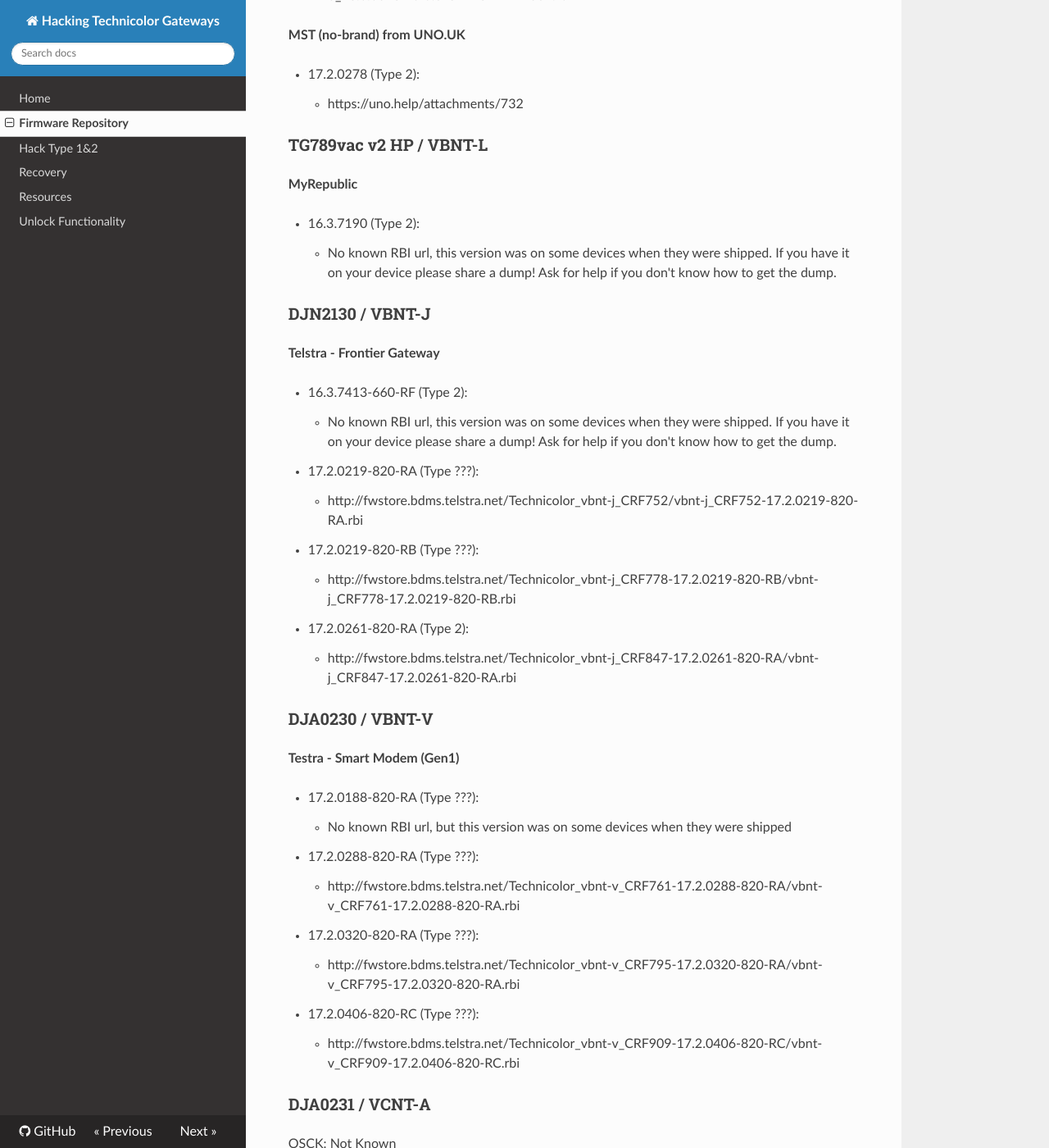
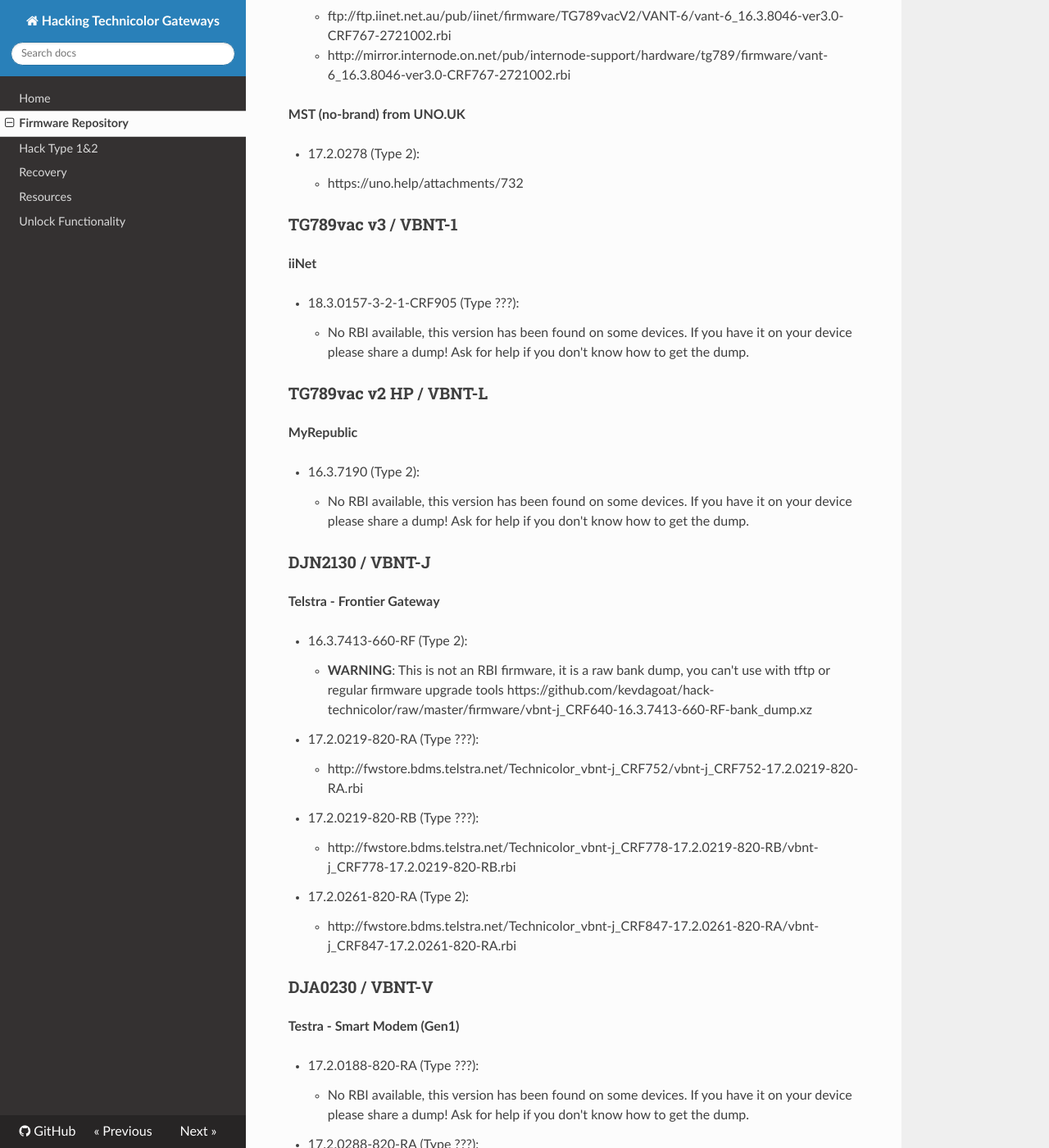
Before and after one commit to hack-technicolor/hack-technicolor, an MkDocs documentation site: the page built from docs/Firmware Repository.md, in a window 1280 px wide and 1400 px high, scrolled down 4067 px. Shown: the whole window at 82% size. Built offline with MkDocs 1.6.1, drawn with Linux system fonts in a browser that asks for light colours; nearby versions of some CDN libraries; some of the changed text lies outside the part shown.

Commit message:
Update Firmware Repository.md

````diff
--- a/docs/Firmware Repository.md
+++ b/docs/Firmware Repository.md
@@ -3,11 +3,11 @@
 
 If you find another firmware for a Technicolor modem, please post it here! Keep an eye on your formatting, follow everyone else's!
 
-### Creating Firmware URL's
+### Guessing Firmware URL's
 
-Stock bootloader allows TFTP flashing only with the correct firmware for the hardware board mnemonic version (something like XXXX-X).
+Stock bootloader allows TFTP flashing only with the correct RBI firmware file for the hardware board mnemonic version (something like XXXX-X).
 
-Firmware filename pattern is ISP specific. As you can see from below links, it is often constructed by combining:
+Firmware filename pattern is ISP specific, so the first thing to do is to find another known one from the same ISP to get a better idea of how it should look like. As you can see from below links, it is often constructed by combining:
 
 Product Vendor + **Hardware** + CRF + **Firmware**
 
@@ -29,7 +29,10 @@
 option CONF_VERSION 'CRF483'
 ...
 ```
-Once you have created it please post it here!
+
+The ISP may have customized firmware version numbers to match their own versioning scheme. If so, check the contents of `/rom/etc/config/versioncusto`.
+
+Once you have guessed it please post it here!
 
 Newer firmware images are often encrypted with a board-specific AES-128 (thus symmetric) key, called OSCK. When flashing via either TFTP or web interface it first decrypt the RBI payload and then flash its contents into one of the internal "banks".
 
@@ -67,11 +70,9 @@
 
 
 
-
 - 17.2.0213-820-RB (Type 1):
 
    - http://fwstore.bdms.telstra.net/Technicolor_vant-y_CRF779-17.2.0213-820-RB/vant-y_CRF779-17.2.0213-820-RB.rbi
-
 
 
 
@@ -85,7 +86,7 @@
 
 **Telstra - Gateway Max**
 
-- 15.18.6052-420-RA (Type ?):
+- 15.18.6052-420-RA (Type ???):
 
     - http://fwstore.bdms.telstra.net/Technicolor_vant-f_CRF363-15.18.6052-420-RA/vant-f_CRF363-15.18.6052-420-RA.rbi
 
@@ -153,32 +154,32 @@
 
     - https://uno.help/attachments/690
 
+
+
+
 ### TG1 / VANT-5
 
 **iiNet & Internode**
 
-- 15.32.1509-ver1.4 (Type ?):
+- 15.32.1509-ver1.4 (Type ???):
 
     - ftp://ftp.iinet.net.au/pub/iinet/firmware/TG-1/VANT-5/vant-5-15.32.1509-ver1.4-CRF434-1049003.rbi
 
 
 
-
-- 15.53.6627-ver1.6 (Type ?):
+- 15.53.6627-ver1.6 (Type ???):
 
     - ftp://ftp.iinet.net.au/pub/iinet/firmware/TG-1/VANT-5/vant-5_15.53.6627-ver1.6-CRF509-1729006.rbi
 
 
 
-
-- 15.53.7004-ver1.7.1 (Type ?):
+- 15.53.7004-ver1.7.1 (Type ???):
 
     - ftp://ftp.iinet.net.au/pub/iinet/firmware/TG-1/VANT-5/vant-5_15.53.7004-ver1.7.1-CRF557-1721003.rbi
 
 
 
-
-- 15.53.8141-ver1.9.0 (Type ?):
+- 15.53.8141-ver1.9.0 (Type ???):
 
     - ftp://ftp.iinet.net.au/pub/iinet/firmware/TG-1/VANT-5/vant-5_15.53.8141-ver1.9.0-CRF775-1721002.rbi
 
@@ -211,8 +212,8 @@
 
      - ftp://ftp.iinet.net.au/pub/iinet/firmware/TG789vacV2/VANT-6/vant-6_16.3.8046-ver3.0-CRF767-2721002.rbi
 
+     - http://mirror.internode.on.net/pub/internode-support/hardware/tg789/firmware/vant-6_16.3.8046-ver3.0-CRF767-2721002.rbi
 
-     - http://mirror.internode.on.net/pub/internode-support/hardware/tg789/firmware/vant-6_16.3.8046-ver3.0-CRF767-2721002.rbi
 
 
 **MST (no-brand) from UNO.UK**
@@ -224,13 +225,23 @@
 
 
 
+### TG789vac v3 / VBNT-1
+
+**iiNet**
+
+- 18.3.0157-3-2-1-CRF905 (Type ???):
+
+    - No RBI available, this version has been found on some devices. If you have it on your device please share a dump! Ask for help if you don't know how to get the dump.
+
+
+
 ### TG789vac v2 HP / VBNT-L
 
 **MyRepublic**
 
 - 16.3.7190 (Type 2):
 
-    - No known RBI url, this version was on some devices when they were shipped. If you have it on your device please share a dump! Ask for help if you don't know how to get the dump.
+    - No RBI available, this version has been found on some devices. If you have it on your device please share a dump! Ask for help if you don't know how to get the dump.
 
 
 
@@ -240,7 +251,9 @@
 
 - 16.3.7413-660-RF (Type 2):
 
-    - No known RBI url, this version was on some devices when they were shipped. If you have it on your device please share a dump! Ask for help if you don't know how to get the dump.
+    - **WARNING**: This is not an RBI firmware, it is a raw bank dump, you can't use with tftp or regular firmware upgrade tools https://github.com/kevdagoat/hack-technicolor/raw/master/firmware/vbnt-j_CRF640-16.3.7413-660-RF-bank_dump.xz
+
+
 
 - 17.2.0219-820-RA (Type ???):
 
@@ -267,7 +280,8 @@
 
 - 17.2.0188-820-RA (Type ???):
 
-    - No known RBI url, but this version was on some devices when they were shipped
+    - No RBI available, this version has been found on some devices. If you have it on your device please share a dump! Ask for help if you don't know how to get the dump.
+
 
 
 - 17.2.0288-820-RA (Type ???):
@@ -285,7 +299,6 @@
 - 17.2.0406-820-RC (Type ???):
 
     - http://fwstore.bdms.telstra.net/Technicolor_vbnt-v_CRF909-17.2.0406-820-RC/vbnt-v_CRF909-17.2.0406-820-RC.rbi
-
 
 
 
````
